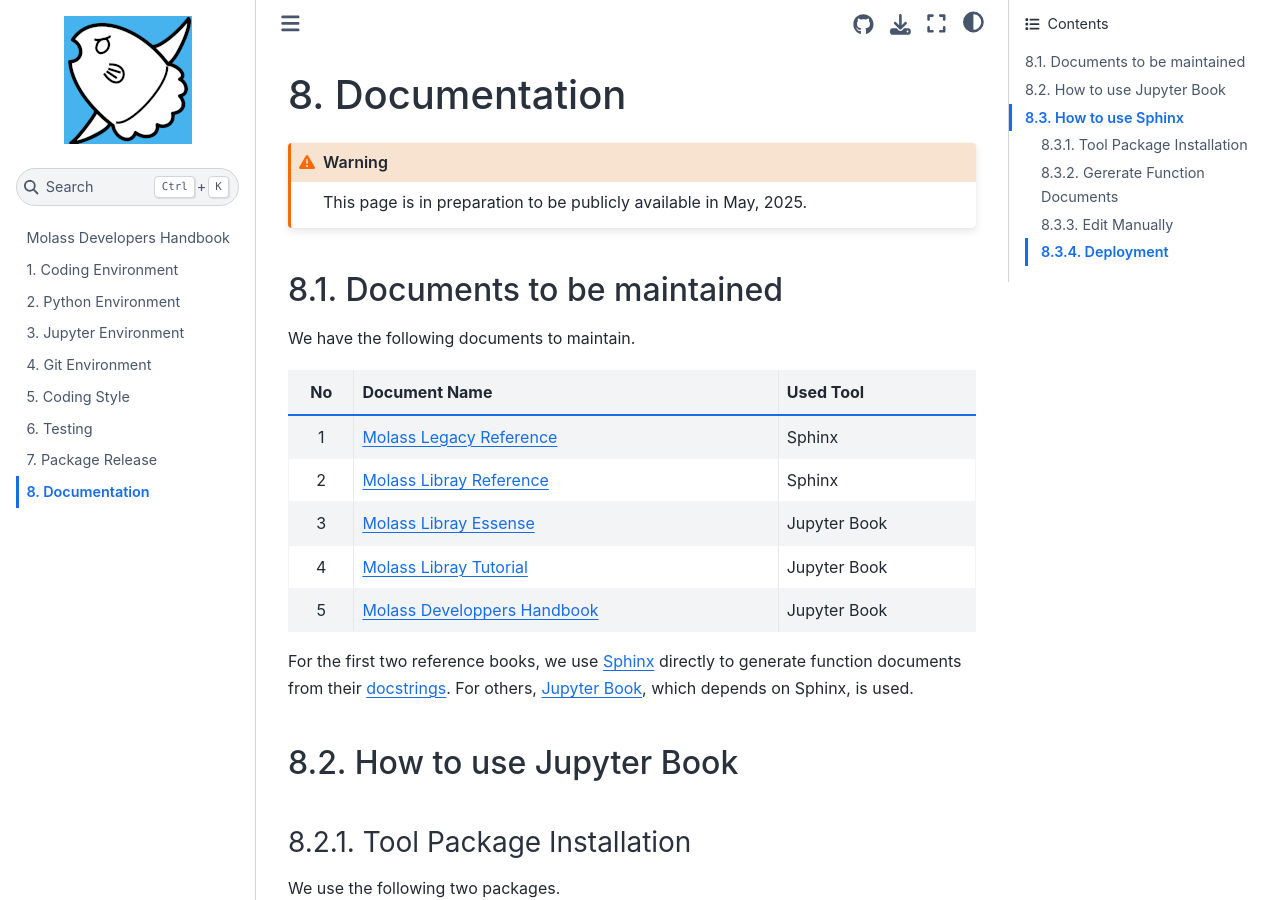
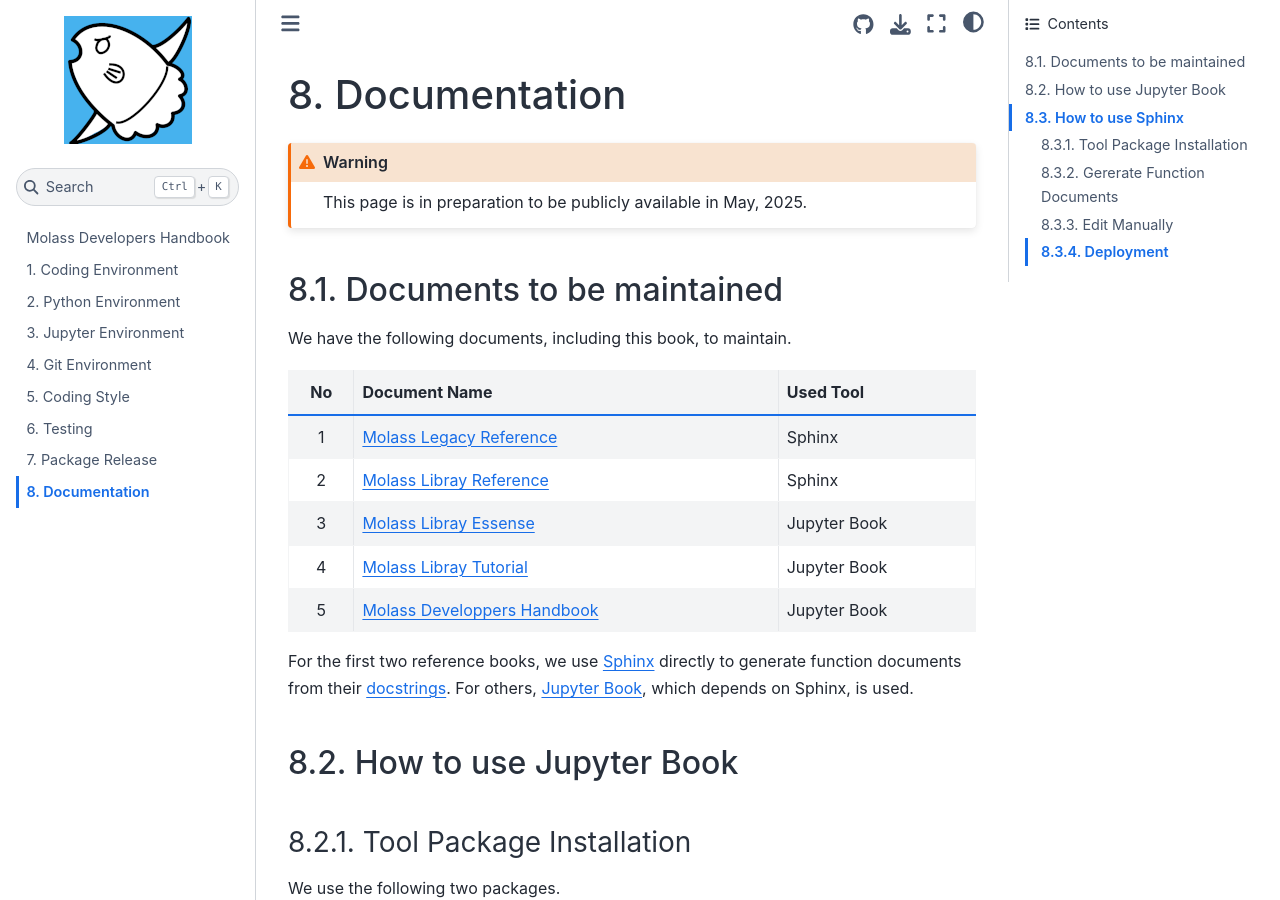
Before and after one commit to biosaxs-dev/molass-develop, a Jupyter Book: the page built from chapters/08/documentation.md, in a window 1280 px wide and 900 px high. Built offline with Jupyter Book 1.0.4 settings and Sphinx 7.4.7 and the Sphinx Book theme 1.1.4, drawn with Linux system fonts in a browser that asks for light colours.

Commit message:
update for better wording

```diff
--- a/chapters/08/documentation.md
+++ b/chapters/08/documentation.md
@@ -6,7 +6,7 @@
 
 ## Documents to be maintained
 
-We have the following documents to maintain.
+We have the following documents, including this book, to maintain.
 
 |No |   Document Name           | Used Tool |
 |:-:|:--------------------------|:-----------|
```
